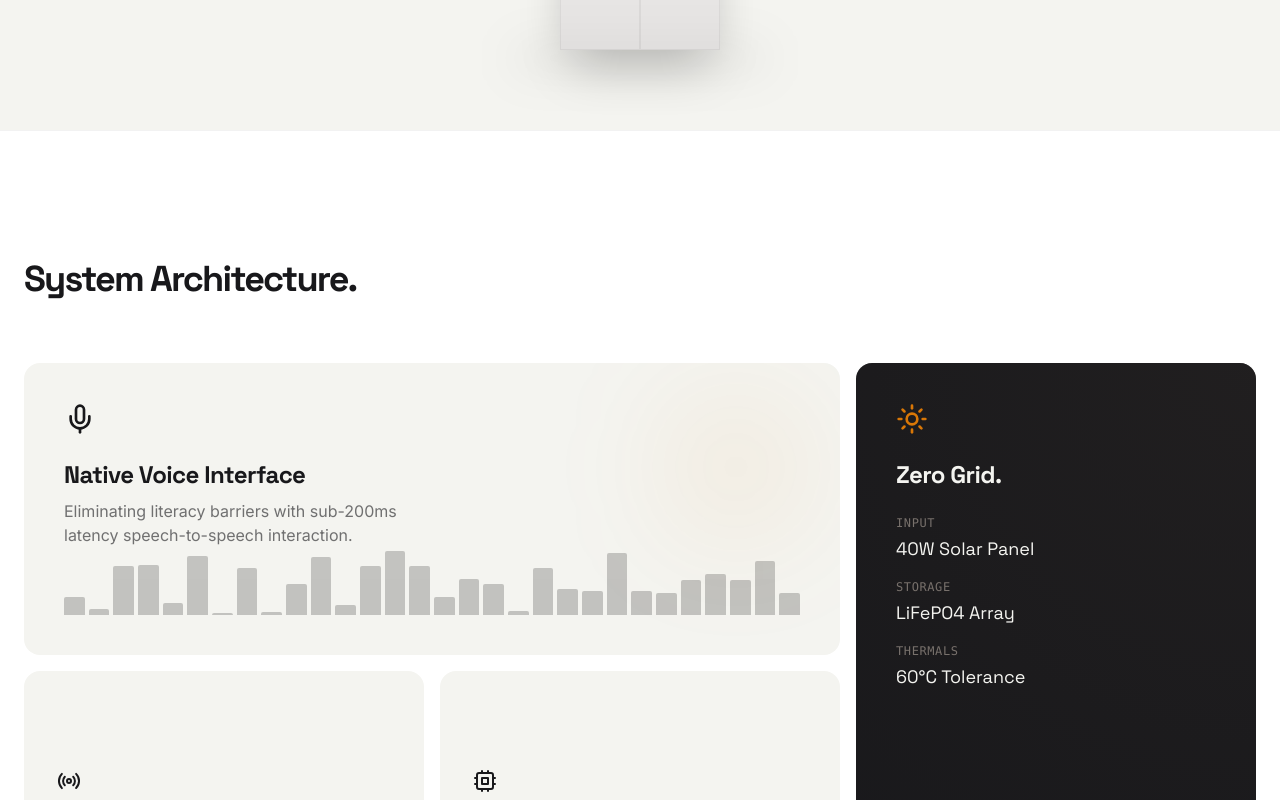
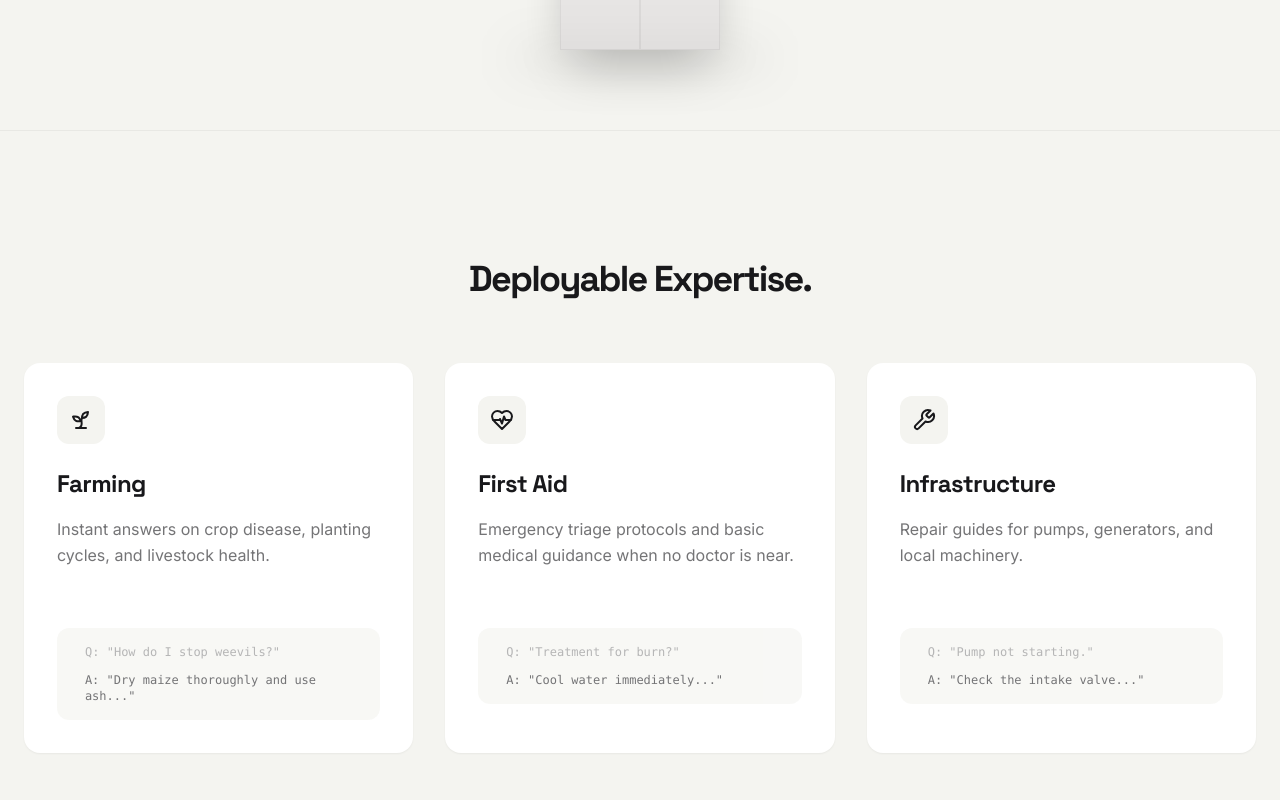
Before and after one commit to tristanclaw/SolarOracle, a React (Vite) app: page / in a window 1280 px wide. Shown: the part 1200-2000 px from the top of the page. Built offline with nearby package versions, Linux system fonts and the light colour scheme.

Commit message:
Add Universal Knowledge section

```diff
--- a/src/LandingPage.jsx
+++ b/src/LandingPage.jsx
@@ -6,7 +6,10 @@ import {
   Cpu,
   Radio,
   Github,
-  ArrowRight
+  ArrowRight,
+  Sprout,
+  HeartPulse,
+  Wrench
 } from 'lucide-react';
 
 const FadeIn = ({ children, delay = 0, className = "" }) => (
@@ -35,8 +38,8 @@ const SolarOracle = () => {
           <div className="flex items-center gap-8">
              <div className="hidden md:flex gap-8 text-sm font-medium text-ink/60">
                 <a href="#vision" className="hover:text-ink transition-colors">Vision</a>
+                <a href="#knowledge" className="hover:text-ink transition-colors">Knowledge</a>
                 <a href="#specs" className="hover:text-ink transition-colors">Specs</a>
-                <a href="#impact" className="hover:text-ink transition-colors">Impact</a>
              </div>
              <a
                href="https://github.com/tristanclaw/SolarOracle"
@@ -97,6 +100,61 @@ const SolarOracle = () => {
             {/* Ground Shadow */}
             <div className="absolute -bottom-4 w-64 h-4 bg-black/10 blur-xl rounded-full"></div>
         </FadeIn>
+      </section>
+
+      {/* Universal Knowledge Section */}
+      <section id="knowledge" className="py-32 bg-bone border-t border-black/5">
+         <div className="container mx-auto px-6">
+            <FadeIn>
+               <h2 className="font-display font-bold text-4xl tracking-tighter mb-16 text-center">Deployable Expertise.</h2>
+            </FadeIn>
+
+            <div className="grid md:grid-cols-3 gap-8">
+               {[
+                  {
+                     icon: Sprout,
+                     title: "Farming",
+                     desc: "Instant answers on crop disease, planting cycles, and livestock health.",
+                     q: "How do I stop weevils?",
+                     a: "Dry maize thoroughly and use ash..."
+                  },
+                  {
+                     icon: HeartPulse,
+                     title: "First Aid",
+                     desc: "Emergency triage protocols and basic medical guidance when no doctor is near.",
+                     q: "Treatment for burn?",
+                     a: "Cool water immediately..."
+                  },
+                  {
+                     icon: Wrench,
+                     title: "Infrastructure",
+                     desc: "Repair guides for pumps, generators, and local machinery.",
+                     q: "Pump not starting.",
+                     a: "Check the intake valve..."
+                  }
+               ].map((item, i) => (
+                  <FadeIn key={i} delay={i * 0.1} className="bg-white p-8 rounded-2xl shadow-sm border border-transparent hover:border-black/5 transition-colors group">
+                     <div className="w-12 h-12 bg-bone rounded-xl flex items-center justify-center mb-6 group-hover:bg-accent/10 transition-colors">
+                        <item.icon className="w-6 h-6 text-ink group-hover:text-accent transition-colors" />
+                     </div>
+                     <h3 className="font-display font-bold text-2xl tracking-tight mb-4">{item.title}</h3>
+                     <p className="text-ink/60 mb-8 leading-relaxed h-20">{item.desc}</p>
+
+                     {/* Chat Bubble Visual */}
+                     <div className="bg-bone rounded-xl p-4 text-xs font-mono space-y-3 opacity-60 group-hover:opacity-100 transition-opacity">
+                        <div className="flex gap-2">
+                           <div className="w-1 h-full bg-black/20 rounded-full"></div>
+                           <span className="text-ink/50">Q: "{item.q}"</span>
+                        </div>
+                        <div className="flex gap-2">
+                           <div className="w-1 h-full bg-accent rounded-full"></div>
+                           <span className="text-ink font-medium">A: "{item.a}"</span>
+                        </div>
+                     </div>
+                  </FadeIn>
+               ))}
+            </div>
+         </div>
       </section>
 
       {/* Specs Bento Grid */}
```
